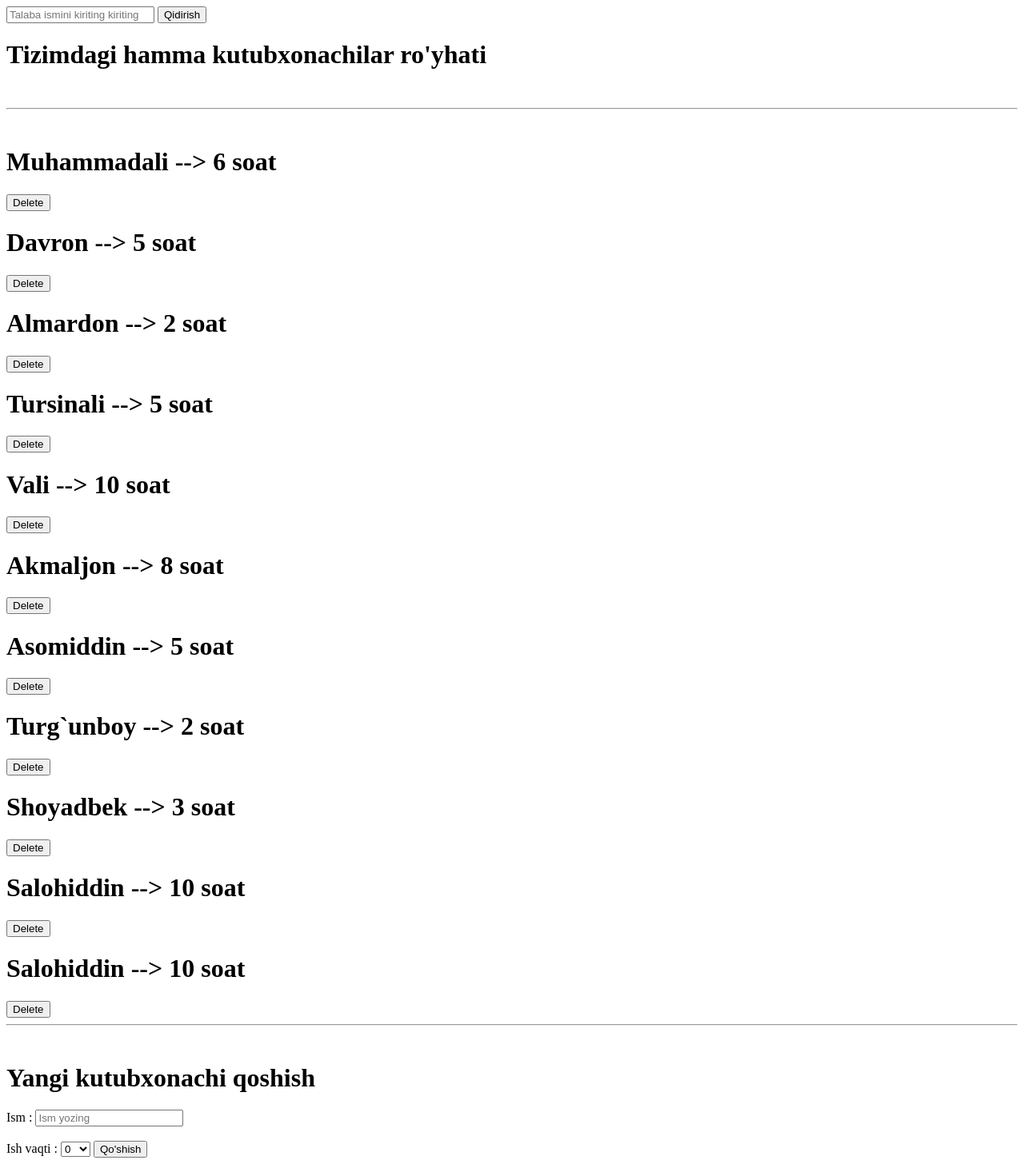
After one commit to abduvaliyevsalohiddin/Kutubxona, a Django app: page /hamma_kutubxonachilar/ in a window 1280 px wide. The commit adds this page. Shown: the whole page at 80% size. Run offline with Django 4.2, Linux system fonts and the light colour scheme; data comes from the database, SQL or seed files in the repository; both versions use the stored data as it was after the commit.

Commit message:
Kutubxonachilarga yangi kutubxonachi qo'shish

```diff
--- a/Kutubxona/urls.py
+++ b/Kutubxona/urls.py
@@ -10,6 +10,9 @@ urlpatterns = [
     path('kitoblar/', hamma_kitoblar),
     path('ayol_muallif/', ayol_mualliflar_kitoblari),
     path('books/<int:son>/', kitob),
+    path('hamma_kutubxonachilar/', hamma_kutubxonachilar),
+
+
 
     # vazifa
 
@@ -47,4 +50,5 @@ urlpatterns = [
     path('kitob_ochir/<int:son>/', kitob_ochir),
     path('muallif_ochir/<int:son>/', muallif_ochir),
     path('record_ochir/<int:son>/', record_ochir),
+    path('kutubxonachi_ochir/<int:son>/', kutubxonachi_ochir),
 ]
--- a/asosiy/views.py
+++ b/asosiy/views.py
@@ -214,3 +214,31 @@ def bitiruvchi_talaba_record(request):
         "record": Record.objects.filter(talaba__kurs=4)
     }
     return render(request, "vazifa/bitiruvchi_talaba_record.html", content)
+
+
+def hamma_kutubxonachilar(request):
+    if request.method == 'POST':
+        Kutubxonachi.objects.create(
+            ism=request.POST.get("ism"),
+            ish_vaqti=request.POST.get("ish_vaqti"),
+        )
+
+    soz = request.GET.get("qidirish_sozi")
+    natija = Kutubxonachi.objects.all()
+    if soz:
+        natija = natija.filter(ism__contains=soz)
+
+    soat = []
+    for i in range(25):
+        soat.append(i)
+
+    content = {
+        "kutubxonachilar": natija,
+        "soat": soat
+    }
+    return render(request, "mashq/hamma_kutubxonachilar.html", content)
+
+
+def kutubxonachi_ochir(request, son):
+    Kutubxonachi.objects.get(id=son).delete()
+    return redirect("/hamma_kutubxonachilar/")
--- a/templates/home.html
+++ b/templates/home.html
@@ -18,6 +18,7 @@
     <a href="/hamma_kitoblar/"><h1>hamma_kitoblar</h1></a>
     <a href="/hamma_recordlar/"><h1>hamma_recordlar</h1></a>
     <a href="/hamma_talabalar/"><h1>hamma_talabalar</h1></a>
+    <a href="/hamma_kutubxonachilar/"><h1>hamma_kutubxonachilar</h1></a>
 
 </body>
 </html>
--- /dev/null
+++ b/templates/mashq/hamma_kutubxonachilar.html
@@ -0,0 +1,45 @@
+<!DOCTYPE html>
+<html lang="en">
+<head>
+    <meta charset="UTF-8">
+    <title>Title</title>
+</head>
+<body>
+
+    <form method="get">
+        <input type="text" placeholder="Talaba ismini kiriting kiriting" name="qidirish_sozi">
+        <button>Qidirish</button>
+    </form>
+    <h1>Tizimdagi hamma kutubxonachilar ro'yhati </h1>
+    <br>
+    <hr>
+    {% for kutubxonachi in kutubxonachilar %}
+    <br>
+    <h1>{{kutubxonachi}}</h1>
+    <a href="/kutubxonachi_ochir/{{kutubxonachi.id}}/">
+        <button>Delete</button>
+    </a>
+    {% endfor %}
+
+    <br>
+    <hr>
+    <br>
+    <h1>Yangi kutubxonachi qoshish</h1>
+    <form method="post">{% csrf_token %}
+        <label>Ism : </label>
+        <input type="text" placeholder="Ism yozing" name="ism">
+        <br>
+        <br>
+        <label>Ish vaqti :</label>
+        <select name="ish_vaqti" >
+            {% for i in soat %}
+            <option value="{{i}}">{{i}}</option>
+            {% endfor %}
+        </select>
+
+
+        <button>Qo'shish</button>
+    </form>
+
+</body>
+</html>
```
Also changed, not shown: db.sqlite3.
